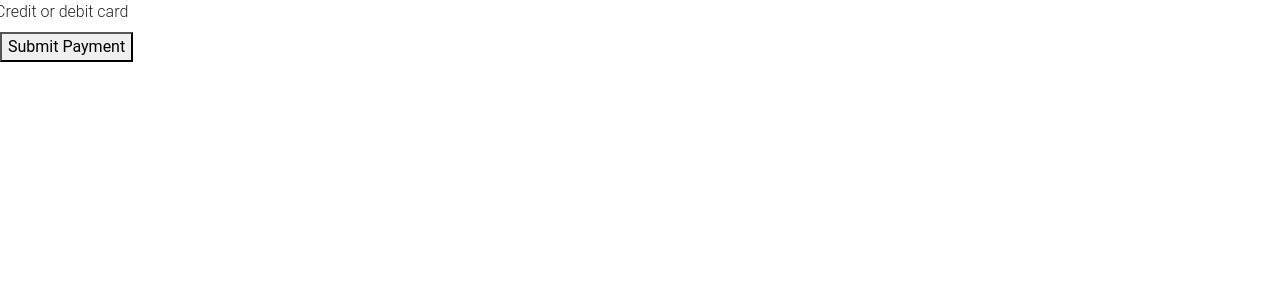
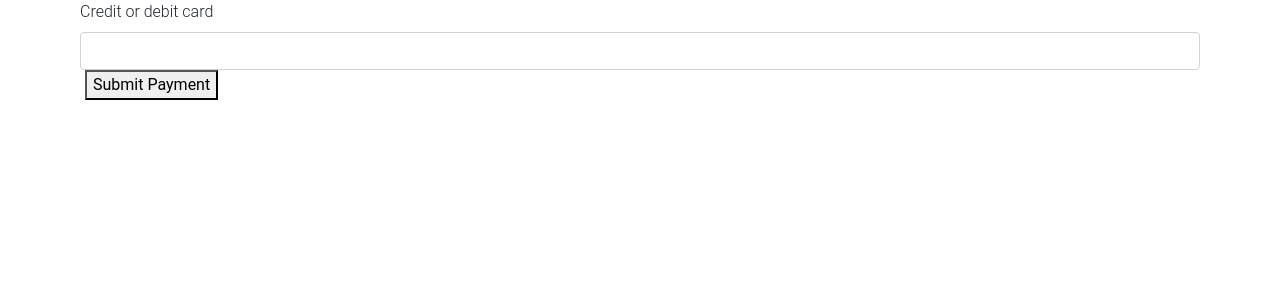
Before and after one commit to UpVent/php-mariadb-stripe, a PHP site: page / in a window 1280 px wide. Shown: the top 300 px of the page. Run offline with PHP 8.4, Linux system fonts and the light colour scheme; some libraries are stand-ins or nearby versions.

Commit message:
Wrapped everything inside a container

```diff
--- a/index.php
+++ b/index.php
@@ -15,21 +15,21 @@
         <title> Pay Page </title>
     </head>
     <body>
+        <div class="container">
             <form action="/charge.php">
                 <div class="form-row">
                     <label for="card-element">
                         Credit or debit card
                     </label>
-                <div id="card-element">
+                    <div id="card-element" class="form-control">
                         <!-- A Stripe Element will be inserted here. -->
                     </div>
-
                     <!-- Used to display form errors -->
                     <div id="card-errors" role="alert"></div>
                 </div>
             <button>Submit Payment</button>
         </form>
-
+        </div>
         <script src="https://js.stripe.com/v3/"></script>
         <script src="js/charge.js"></script>
         <!-- JQuery -->
```
Lines whose indentation alone changed are shown as unchanged.
